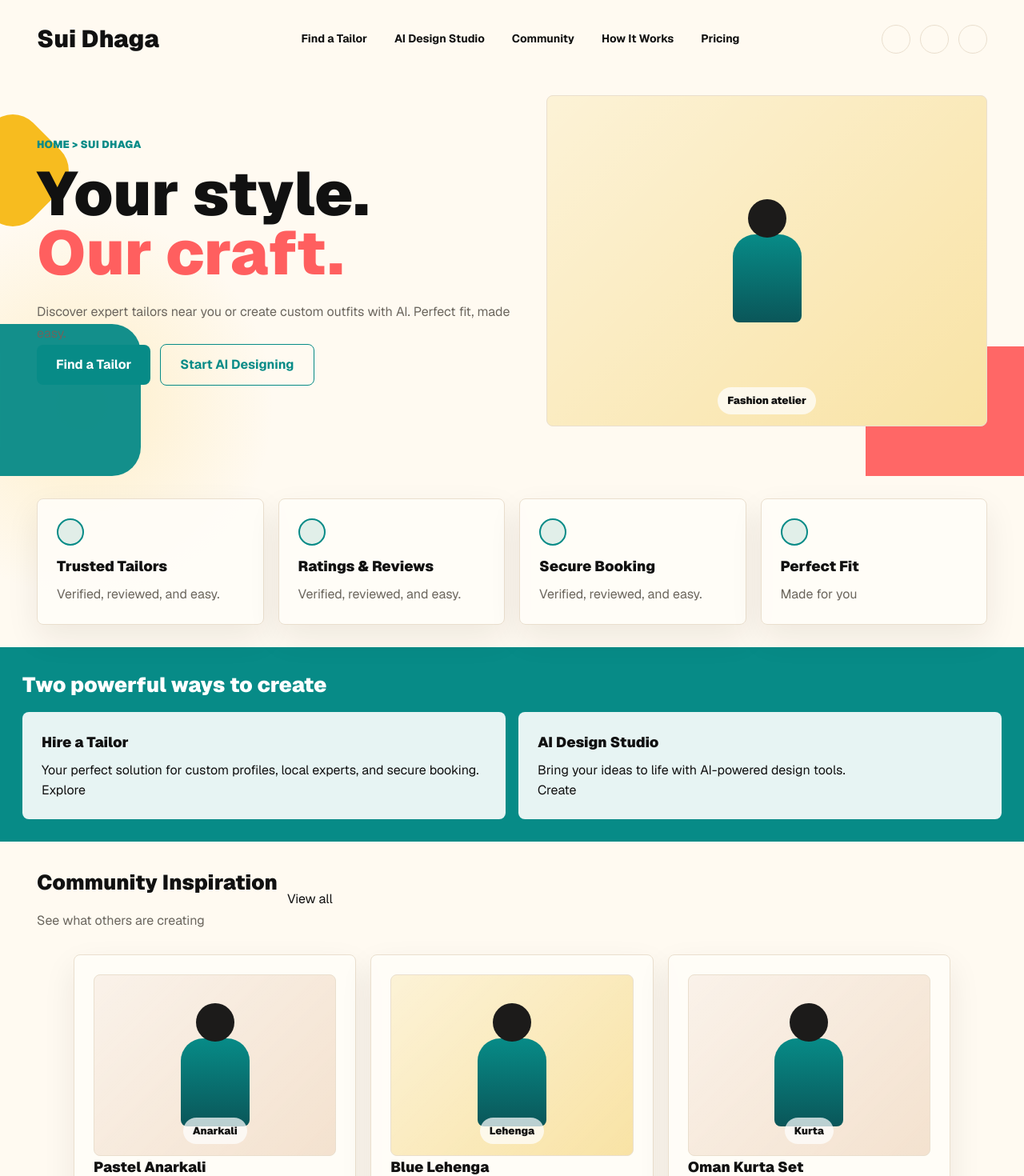
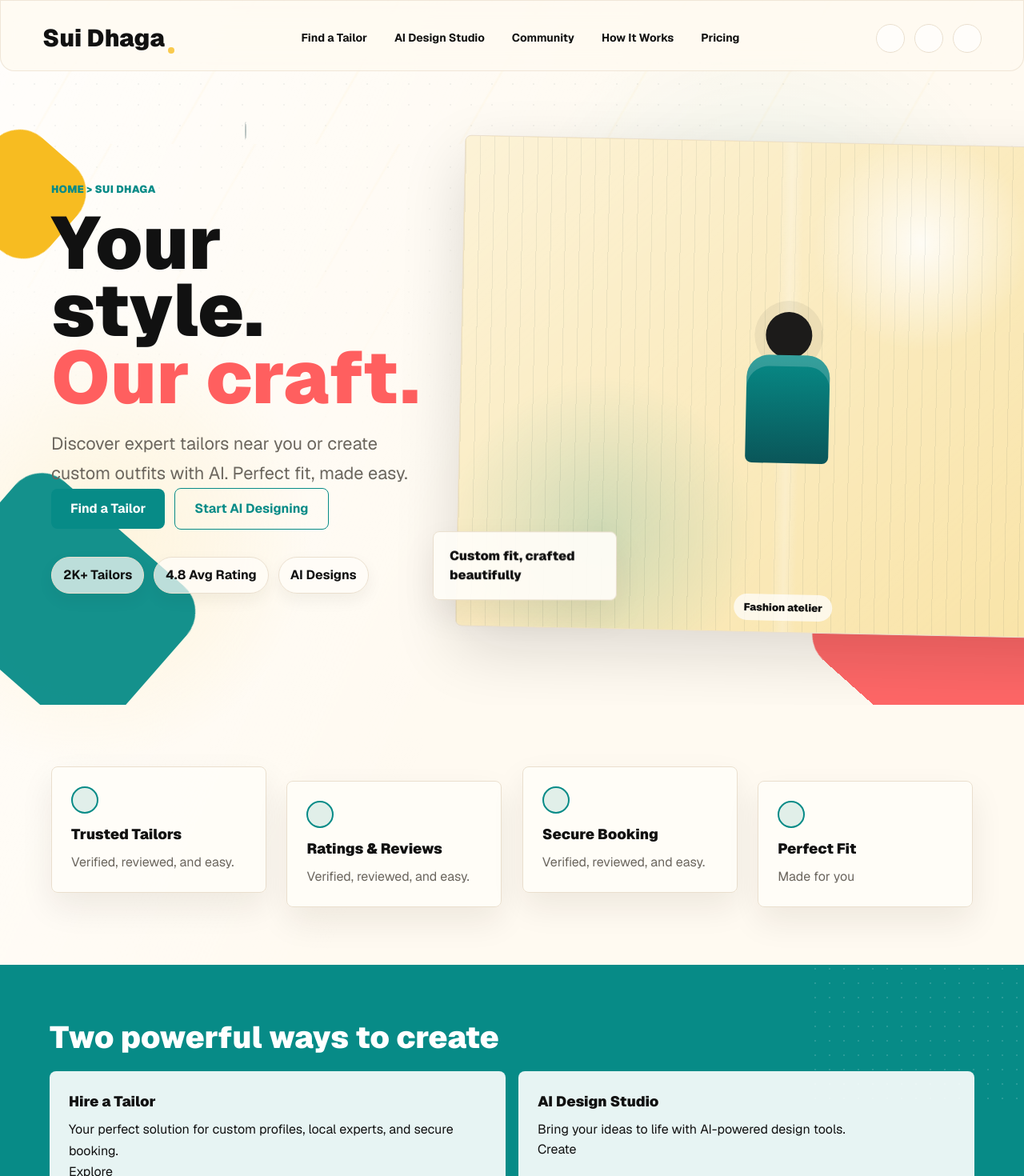
Before and after one commit to AdeelTahir-SE/Sui-Dhaga-website, a Next.js app: page / in a window 1280 px wide. Shown: the top 1470 px of the page at 80% size. Built offline with nearby package versions, Linux system fonts and the light colour scheme.

Commit message:
animations added

```diff
--- a/src/app/globals.css
+++ b/src/app/globals.css
@@ -13,7 +13,9 @@
   --coral: #ff5f5f;
   --yellow: #f7b915;
   --green: #219b69;
-  --shadow: 0 16px 40px rgba(38, 28, 18, 0.08);
+  --shadow: 0 18px 42px rgba(38, 28, 18, 0.08);
+  --shadow-strong: 0 28px 80px rgba(17, 17, 17, 0.14);
+  --max-page: 1520px;
 }
 
 @theme inline {
@@ -27,6 +29,7 @@ body {
   background: var(--background);
   color: var(--foreground);
   font-family: var(--font-geist-sans), Arial, Helvetica, sans-serif;
+  overflow-x: hidden;
 }
 
 * {
@@ -64,20 +67,43 @@ select:focus-visible {
 .app-page {
   min-height: 100vh;
   background:
-    radial-gradient(circle at 8% 20%, rgba(247, 185, 21, 0.18), transparent 15rem),
-    radial-gradient(circle at 96% 78%, rgba(255, 95, 95, 0.15), transparent 15rem),
+    linear-gradient(115deg, rgba(255, 255, 255, 0.72), transparent 34%),
+    radial-gradient(circle at 8% 20%, rgba(247, 185, 21, 0.2), transparent 18rem),
+    radial-gradient(circle at 96% 78%, rgba(255, 95, 95, 0.16), transparent 19rem),
+    radial-gradient(circle at 75% 10%, rgba(7, 139, 135, 0.08), transparent 20rem),
     var(--cream);
+  isolation: isolate;
+  position: relative;
+}
+
+.ambient-layer {
+  background-image:
+    radial-gradient(circle, rgba(6, 44, 50, 0.16) 1px, transparent 1px),
+    linear-gradient(120deg, transparent 48%, rgba(247, 185, 21, 0.12) 49%, transparent 50%);
+  background-position: 30px 40px, 0 0;
+  background-size: 26px 26px, 180px 180px;
+  inset: 0;
+  mask-image: linear-gradient(to bottom, black, transparent 75%);
+  opacity: 0.38;
+  pointer-events: none;
+  position: fixed;
+  z-index: -1;
 }
 
 .site-nav {
   align-items: center;
+  backdrop-filter: blur(18px);
+  background: rgba(255, 250, 241, 0.76);
+  border: 1px solid rgba(234, 223, 206, 0.7);
+  border-radius: 0 0 18px 18px;
   display: flex;
   gap: 32px;
   justify-content: space-between;
   margin: 0 auto;
-  max-width: 1440px;
-  padding: 26px 46px 12px;
-  position: relative;
+  max-width: var(--max-page);
+  padding: 24px 52px 18px;
+  position: sticky;
+  top: 0;
   z-index: 5;
 }
 
@@ -86,6 +112,20 @@ select:focus-visible {
   font-size: 30px;
   font-weight: 950;
   letter-spacing: 0;
+  position: relative;
+}
+
+.brand::after,
+.side-brand::after {
+  background: var(--yellow);
+  border-radius: 999px;
+  bottom: 3px;
+  content: "";
+  height: 8px;
+  opacity: 0.75;
+  position: absolute;
+  right: -12px;
+  width: 8px;
 }
 
 .site-nav nav {
@@ -114,6 +154,7 @@ select:focus-visible {
 .nav-icons span,
 .nav-icons a {
   align-items: center;
+  background: rgba(255, 255, 255, 0.7);
   border: 1px solid var(--line);
   border-radius: 999px;
   display: inline-flex;
@@ -130,14 +171,15 @@ select:focus-visible {
 
 .decor-frame {
   margin: 0 auto;
-  max-width: 1440px;
+  max-width: var(--max-page);
   overflow: hidden;
-  padding: 28px 46px 54px;
+  padding: clamp(34px, 5vw, 72px) clamp(30px, 5vw, 64px) clamp(54px, 7vw, 96px);
   position: relative;
 }
 
 .blob {
-  border-radius: 36px;
+  animation: drift 8s ease-in-out infinite alternate;
+  border-radius: 44px;
   display: block;
   opacity: 0.95;
   position: absolute;
@@ -146,32 +188,80 @@ select:focus-visible {
 
 .blob-yellow {
   background: var(--yellow);
-  height: 120px;
-  left: -44px;
-  top: 70px;
+  height: 140px;
+  left: -52px;
+  top: 96px;
   transform: rotate(45deg);
-  width: 120px;
+  width: 140px;
 }
 
 .blob-teal {
   background: var(--teal);
   bottom: 0;
-  height: 190px;
-  left: -54px;
-  width: 230px;
+  height: 230px;
+  left: -72px;
+  width: 285px;
 }
 
 .blob-coral {
   background: var(--coral);
-  bottom: -48px;
-  height: 210px;
-  right: -42px;
-  width: 240px;
+  animation-delay: -3s;
+  bottom: -62px;
+  height: 260px;
+  right: -56px;
+  width: 300px;
 }
 
 .decor-frame > *:not(.blob) {
   position: relative;
   z-index: 1;
+}
+
+.motif {
+  pointer-events: none;
+  position: absolute;
+  z-index: 0;
+}
+
+.motif-stitches {
+  border: 2px dashed rgba(6, 44, 50, 0.28);
+  border-bottom: 0;
+  border-left: 0;
+  border-radius: 50%;
+  height: 170px;
+  left: 21%;
+  top: 62%;
+  transform: rotate(-18deg);
+  width: 270px;
+}
+
+.motif-diamond {
+  animation: floatSpin 9s ease-in-out infinite;
+  border: 3px solid var(--teal);
+  height: 28px;
+  right: 14%;
+  top: 16%;
+  transform: rotate(45deg);
+  width: 28px;
+}
+
+.motif-diamond::after {
+  background: var(--yellow);
+  content: "";
+  height: 12px;
+  left: 5px;
+  position: absolute;
+  top: 5px;
+  width: 12px;
+}
+
+.motif-wave {
+  border-top: 5px solid var(--ink);
+  height: 18px;
+  right: 34%;
+  top: 22%;
+  transform: skewX(-28deg);
+  width: 62px;
 }
 
 .hero-grid,
@@ -190,17 +280,38 @@ select:focus-visible {
   gap: 28px;
 }
 
+.brand-page main > .content-grid,
+.brand-page main > .article-layout,
+.brand-page main > .post-detail,
+.brand-page main > .messages-grid,
+.brand-page main > .booking-grid,
+.brand-page main > .measurement-grid {
+  margin: clamp(42px, 6vw, 86px) auto;
+  max-width: calc(var(--max-page) - 120px);
+  padding: 0 clamp(30px, 5vw, 64px);
+}
+
 .hero-grid {
   align-items: center;
-  grid-template-columns: 1.05fr 0.95fr;
-  min-height: 430px;
+  grid-template-columns: minmax(420px, 0.86fr) minmax(480px, 1.14fr);
+  min-height: clamp(590px, 72vh, 760px);
+}
+
+.hero-copy {
+  animation: riseIn 620ms ease both;
+  max-width: 680px;
+}
+
+.hero-copy > p:not(.eyebrow) {
+  font-size: clamp(18px, 1.7vw, 23px);
+  max-width: 560px;
 }
 
 h1 {
   color: var(--ink);
-  font-size: clamp(40px, 6vw, 78px);
+  font-size: clamp(52px, 7.2vw, 106px);
   font-weight: 950;
-  line-height: 0.96;
+  line-height: 0.91;
   margin: 0 0 22px;
 }
 
@@ -210,13 +321,13 @@ h1 span {
 }
 
 h2 {
-  font-size: 26px;
+  font-size: clamp(28px, 3vw, 42px);
   font-weight: 900;
   margin: 0 0 14px;
 }
 
 h3 {
-  font-size: 18px;
+  font-size: clamp(18px, 1.4vw, 22px);
   font-weight: 850;
   margin: 0 0 8px;
 }
@@ -250,6 +361,20 @@ table button,
   display: inline-flex;
   justify-content: center;
   padding: 13px 24px;
+  position: relative;
+  transition: transform 180ms ease, box-shadow 180ms ease, background 180ms ease;
+}
+
+.btn:hover,
+form > button:hover,
+.search-row button:hover,
+.panel button:hover,
+.tailor-card a:hover,
+.page-header button:hover,
+.filter-row button:hover,
+table button:hover {
+  box-shadow: 0 12px 28px rgba(7, 139, 135, 0.22);
+  transform: translateY(-2px);
 }
 
 .btn.secondary,
@@ -267,10 +392,10 @@ table button,
 .action-grid,
 .category-row {
   display: grid;
-  gap: 18px;
-  margin: 28px auto;
-  max-width: 1348px;
-  padding: 0 46px;
+  gap: clamp(18px, 2vw, 28px);
+  margin: clamp(42px, 6vw, 86px) auto;
+  max-width: calc(var(--max-page) - 120px);
+  padding: 0 clamp(30px, 5vw, 64px);
 }
 
 .feature-strip {
@@ -304,6 +429,14 @@ table button,
   border: 1px solid var(--line);
   border-radius: 8px;
   box-shadow: var(--shadow);
+  position: relative;
+  transition: transform 220ms ease, box-shadow 220ms ease, border-color 220ms ease;
+}
+
+.panel {
+  background: transparent;
+  border: 0;
+  box-shadow: none;
 }
 
 .info-card,
@@ -315,6 +448,38 @@ table button,
 .phone-preview,
 .chat-panel {
   padding: 24px;
+}
+
+.panel {
+  padding: 0;
+}
+
+.info-card:hover,
+.panel:hover,
+.design-card:hover,
+.post-card:hover,
+.tailor-card:hover {
+  border-color: rgba(7, 139, 135, 0.22);
+  box-shadow: var(--shadow-strong);
+  transform: translateY(-5px);
+}
+
+.panel:hover {
+  border-color: transparent;
+  box-shadow: none;
+  transform: none;
+}
+
+.feature-strip .info-card:nth-child(even),
+.design-grid .design-card:nth-child(3n + 2),
+.stat-grid .info-card:nth-child(3n) {
+  transform: translateY(18px);
+}
+
+.feature-strip .info-card:nth-child(even):hover,
+.design-grid .design-card:nth-child(3n + 2):hover,
+.stat-grid .info-card:nth-child(3n):hover {
+  transform: translateY(10px);
 }
 
 .round-icon,
@@ -332,6 +497,8 @@ table button,
   align-items: center;
   aspect-ratio: 4 / 3;
   background:
+    radial-gradient(circle at 70% 20%, rgba(255, 255, 255, 0.85), transparent 18%),
+    radial-gradient(circle at 22% 80%, rgba(7, 139, 135, 0.18), transparent 24%),
     linear-gradient(135deg, rgba(255,255,255,0.55), rgba(255,255,255,0)),
     #f4dcc3;
   border: 1px solid var(--line);
@@ -342,6 +509,29 @@ table button,
   min-height: 150px;
   overflow: hidden;
   position: relative;
+  transform-style: preserve-3d;
+}
+
+.hero-visual {
+  animation: scaleIn 760ms 120ms ease both;
+  position: relative;
+}
+
+.hero-visual .figure-card {
+  box-shadow: var(--shadow-strong);
+  min-height: clamp(420px, 48vw, 620px);
+  transform: rotate(1.2deg);
+}
+
+.hero-visual .figure-card::before,
+.figure-card::before {
+  background:
+    linear-gradient(90deg, transparent 48%, rgba(255,255,255,0.45) 50%, transparent 52%),
+    repeating-linear-gradient(90deg, rgba(6,44,50,0.12) 0 1px, transparent 1px 18px);
+  content: "";
+  inset: 0;
+  opacity: 0.55;
+  position: absolute;
 }
 
 .figure-card.teal { background-color: #d8efed; }
@@ -352,18 +542,21 @@ table button,
 .figure-head {
   background: #1c1b1a;
   border-radius: 50%;
-  height: 48px;
+  box-shadow: 0 0 0 14px rgba(17, 17, 17, 0.06);
+  height: 58px;
   position: relative;
-  width: 48px;
+  width: 58px;
   z-index: 1;
 }
 
 .figure-body {
   background: linear-gradient(180deg, var(--teal), #0a5659);
   border-radius: 28px 28px 8px 8px;
-  height: 110px;
+  box-shadow: inset 0 14px 0 rgba(255, 255, 255, 0.18);
+  height: 135px;
   margin-top: -4px;
-  width: 86px;
+  width: 104px;
+  z-index: 1;
 }
 
 .figure-card span {
@@ -375,14 +568,59 @@ table button,
   font-weight: 850;
   padding: 7px 12px;
   position: absolute;
+  z-index: 2;
+}
+
+.floating-note {
+  animation: bob 4.8s ease-in-out infinite;
+  background: rgba(255, 253, 248, 0.92);
+  border: 1px solid var(--line);
+  border-radius: 8px;
+  bottom: 34px;
+  box-shadow: var(--shadow);
+  color: var(--ink);
+  font-weight: 850;
+  left: -34px;
+  max-width: 230px;
+  padding: 18px 20px;
+  position: absolute;
+}
+
+.hero-metrics {
+  display: flex;
+  flex-wrap: wrap;
+  gap: 12px;
+  margin-top: 34px;
+}
+
+.hero-metrics strong {
+  background: rgba(255, 253, 248, 0.72);
+  border: 1px solid var(--line);
+  border-radius: 999px;
+  box-shadow: 0 8px 20px rgba(38, 28, 18, 0.06);
+  padding: 10px 14px;
 }
 
 .teal-band {
   background: var(--teal);
   color: white;
-  margin: 28px auto;
-  max-width: 1348px;
-  padding: 28px;
+  margin: clamp(52px, 7vw, 92px) auto;
+  max-width: calc(var(--max-page) - 120px);
+  overflow: hidden;
+  padding: clamp(34px, 5vw, 62px);
+  position: relative;
+}
+
+.teal-band::after {
+  background: radial-gradient(circle, rgba(255,255,255,0.28) 1px, transparent 1px);
+  background-size: 18px 18px;
+  content: "";
+  height: 220px;
+  opacity: 0.5;
+  position: absolute;
+  right: -50px;
+  top: -40px;
+  width: 320px;
 }
 
 .teal-band p,
@@ -414,15 +652,15 @@ table button,
 
 .gallery,
 .steps-section {
-  margin: 32px auto;
-  max-width: 1348px;
-  padding: 0 46px;
+  margin: clamp(54px, 7vw, 98px) auto;
+  max-width: calc(var(--max-page) - 120px);
+  padding: 0 clamp(30px, 5vw, 64px);
 }
 
 .steps-section {
   display: grid;
-  gap: 28px;
-  grid-template-columns: 1.5fr 0.6fr;
+  gap: clamp(26px, 4vw, 56px);
+  grid-template-columns: 1.35fr 0.65fr;
 }
 
 .steps-row {
@@ -433,7 +671,12 @@ table button,
 
 .phone-preview {
   align-self: start;
-  min-height: 260px;
+  background:
+    linear-gradient(180deg, white, #f2efe8);
+  border-radius: 32px;
+  min-height: 360px;
+  padding: 36px 24px;
+  transform: rotate(2deg);
 }
 
 .site-footer {
@@ -442,9 +685,22 @@ table button,
   display: grid;
   gap: 36px;
   grid-template-columns: 1.8fr repeat(4, 1fr);
-  margin: 48px auto 0;
-  max-width: 1440px;
-  padding: 48px;
+  margin: 72px auto 0;
+  max-width: var(--max-page);
+  overflow: hidden;
+  padding: 58px;
+  position: relative;
+}
+
+.site-footer::after {
+  background: var(--teal);
+  border-radius: 46px;
+  bottom: -90px;
+  content: "";
+  height: 180px;
+  position: absolute;
+  right: -50px;
+  width: 260px;
 }
 
 .site-footer p,
@@ -468,12 +724,15 @@ table button,
 .auth-grid {
   align-items: center;
   grid-template-columns: 1fr 0.86fr;
-  min-height: 700px;
+  min-height: clamp(650px, 78vh, 820px);
 }
 
 .form-card {
   display: grid;
   gap: 16px;
+  margin-left: auto;
+  max-width: 560px;
+  width: 100%;
 }
 
 .form-card label,
@@ -495,6 +754,14 @@ select {
   min-height: 44px;
   padding: 0 13px;
   width: 100%;
+  transition: border-color 160ms ease, box-shadow 160ms ease, transform 160ms ease;
+}
+
+input:focus,
+select:focus {
+  border-color: rgba(7, 139, 135, 0.65);
+  box-shadow: 0 8px 20px rgba(7, 139, 135, 0.08);
+  transform: translateY(-1px);
 }
 
 .role-choice {
@@ -511,7 +778,8 @@ select {
 
 .marketplace-head {
   align-items: end;
-  grid-template-columns: 0.7fr 1fr;
+  grid-template-columns: minmax(360px, 0.72fr) minmax(420px, 1fr);
+  margin-bottom: 34px;
 }
 
 .search-row {
@@ -520,7 +788,7 @@ select {
 }
 
 .split-market {
-  grid-template-columns: 0.9fr 1.1fr;
+  grid-template-columns: minmax(460px, 0.82fr) minmax(560px, 1.18fr);
 }
 
 .split-market .filters {
@@ -528,7 +796,7 @@ select {
 }
 
 .map-layout {
-  grid-template-columns: 280px 1fr;
+  grid-template-columns: 320px 1fr;
 }
 
 .map-layout .tailor-list {
@@ -537,7 +805,7 @@ select {
 
 .tailor-list {
   display: grid;
-  gap: 14px;
+  gap: 16px;
 }
 
 .tailor-card,
@@ -564,7 +832,9 @@ select {
     linear-gradient(rgba(7,139,135,0.08) 1px, transparent 1px),
     #f2eadf;
   background-size: 62px 62px;
-  min-height: 520px;
+  border-radius: 18px;
+  box-shadow: var(--shadow-strong);
+  min-height: clamp(560px, 58vh, 720px);
   position: relative;
 }
 
@@ -586,7 +856,8 @@ select {
 .pin:nth-child(5n) { left: 46%; top: 66%; }
 
 .profile-layout {
-  grid-template-columns: 360px 1fr;
+  align-items: start;
+  grid-template-columns: minmax(360px, 0.78fr) minmax(620px, 1.22fr);
 }
 
 .thumb-row span {
@@ -598,6 +869,7 @@ select {
 
 .content-grid {
   grid-template-columns: repeat(2, 1fr);
+  margin-bottom: 28px;
 }
 
 .content-grid.slim {
@@ -606,8 +878,8 @@ select {
 
 .compare-grid {
   display: grid;
-  gap: 20px;
-  grid-template-columns: 280px 1fr;
+  gap: 28px;
+  grid-template-columns: 320px 1fr;
 }
 
 .table-panel {
@@ -634,9 +906,11 @@ th {
 
 .dashboard-grid {
   display: grid;
-  grid-template-columns: 260px 1fr;
+  grid-template-columns: 280px minmax(0, 1fr);
   margin: 0 auto;
-  max-width: 1480px;
+  max-width: var(--max-page);
+  position: relative;
+  width: 100%;
 }
 
 .side-nav,
@@ -647,6 +921,8 @@ th {
   gap: 7px;
   min-height: calc(100vh - 92px);
   padding: 24px;
+  position: sticky;
+  top: 92px;
 }
 
 .side-nav a,
@@ -669,19 +945,38 @@ th {
 }
 
 .dashboard-content {
-  padding: 30px;
+  min-width: 0;
+  padding: clamp(26px, 4vw, 54px);
 }
 
 .page-header {
   align-items: center;
+  background: transparent;
+  border: 0;
+  border-radius: 0;
+  box-shadow: none;
   display: flex;
   gap: 24px;
   justify-content: space-between;
-  margin-bottom: 26px;
+  margin-bottom: clamp(28px, 4vw, 48px);
+  overflow: visible;
+  padding: 0;
+  position: relative;
+}
+
+.page-header::after {
+  background: linear-gradient(90deg, var(--yellow), var(--coral));
+  border-radius: 999px;
+  bottom: -14px;
+  content: "";
+  height: 6px;
+  left: 0;
+  position: absolute;
+  width: min(220px, 34vw);
 }
 
 .page-header h1 {
-  font-size: clamp(30px, 4vw, 48px);
+  font-size: clamp(34px, 4.6vw, 58px);
 }
 
 .list-row {
@@ -689,17 +984,21 @@ th {
   border-bottom: 1px solid var(--line);
   display: flex;
   justify-content: space-between;
-  padding: 14px 0;
+  padding: 18px 0;
+}
+
+.list-row:first-of-type {
+  border-top: 1px solid var(--line);
 }
 
 .studio-grid {
-  grid-template-columns: 0.85fr 1.15fr;
+  grid-template-columns: minmax(420px, 0.82fr) minmax(560px, 1.18fr);
 }
 
 .feed-grid {
   display: grid;
-  gap: 22px;
-  grid-template-columns: 1fr 330px;
+  gap: 30px;
+  grid-template-columns: minmax(540px, 1fr) 360px;
 }
 
 .post-card {
@@ -707,11 +1006,22 @@ th {
 }
 
 .messages-grid {
-  grid-template-columns: 420px 1fr;
+  grid-template-columns: 430px minmax(560px, 1fr);
 }
 
 .chat-panel {
   min-height: 520px;
+}
+
+.list-panel {
+  display: grid;
+  gap: 8px;
+}
+
+.list-panel h2,
+.panel h2,
+.panel h3 {
+  margin-bottom: 18px;
 }
 
 .bubble {
@@ -731,7 +1041,8 @@ th {
 }
 
 .booking-grid {
-  grid-template-columns: repeat(4, 1fr);
+  align-items: start;
+  grid-template-columns: minmax(260px, 0.9fr) minmax(320px, 1.05fr) minmax(240px, 0.8fr) minmax(320px, 1.1fr);
 }
 
 .calendar-mock {
@@ -748,7 +1059,7 @@ th {
 }
 
 .measurement-grid {
-  grid-template-columns: 0.6fr 1fr;
+  grid-template-columns: minmax(360px, 0.7fr) minmax(520px, 1fr);
 }
 
 .editor-top {
@@ -761,7 +1072,7 @@ th {
 .editor-grid {
   display: grid;
   gap: 18px;
-  grid-template-columns: 220px 1fr 320px;
+  grid-template-columns: 230px minmax(520px, 1fr) 340px;
 }
 
 .tool-list {
@@ -779,7 +1090,12 @@ th {
   align-items: center;
   display: flex;
   justify-content: center;
-  min-height: 620px;
+  background:
+    linear-gradient(90deg, rgba(6,44,50,0.06) 1px, transparent 1px),
+    linear-gradient(rgba(6,44,50,0.06) 1px, transparent 1px),
+    rgba(255, 253, 248, 0.8);
+  background-size: 28px 28px;
+  min-height: clamp(620px, 68vh, 780px);
   padding: 26px;
 }
 
@@ -817,12 +1133,16 @@ th {
 .admin-page {
   background: #f8faf9;
   min-height: 100vh;
+  position: relative;
 }
 
 .admin-sidebar {
-  background: var(--teal-dark);
+  background:
+    radial-gradient(circle at 100% 0%, rgba(7, 139, 135, 0.36), transparent 13rem),
+    var(--teal-dark);
   color: white;
   min-height: 100vh;
+  top: 0;
 }
 
 .admin-topbar {
@@ -857,6 +1177,83 @@ th {
   overflow: hidden;
   position: absolute;
   width: 1px;
+}
+
+main > *,
+.dashboard-content > * {
+  animation: riseIn 520ms ease both;
+}
+
+.dashboard-content > *:nth-child(2),
+main > *:nth-child(2) {
+  animation-delay: 90ms;
+}
+
+.dashboard-content > *:nth-child(3),
+main > *:nth-child(3) {
+  animation-delay: 160ms;
+}
+
+@keyframes riseIn {
+  from {
+    opacity: 0;
+    transform: translateY(18px);
+  }
+  to {
+    opacity: 1;
+    transform: translateY(0);
+  }
+}
+
+@keyframes scaleIn {
+  from {
+    opacity: 0;
+    transform: scale(0.96) translateY(16px);
+  }
+  to {
+    opacity: 1;
+    transform: scale(1) translateY(0);
+  }
+}
+
+@keyframes bob {
+  from,
+  to {
+    transform: translateY(0) rotate(-1deg);
+  }
+  50% {
+    transform: translateY(-12px) rotate(1deg);
+  }
+}
+
+@keyframes drift {
+  from {
+    transform: translate3d(0, 0, 0) rotate(35deg);
+  }
+  to {
+    transform: translate3d(10px, -14px, 0) rotate(42deg);
+  }
+}
+
+@keyframes floatSpin {
+  from,
+  to {
+    transform: translateY(0) rotate(45deg);
+  }
+  50% {
+    transform: translateY(-12px) rotate(60deg);
+  }
+}
+
+@media (prefers-reduced-motion: reduce) {
+  *,
+  *::before,
+  *::after {
+    animation-duration: 1ms !important;
+    animation-iteration-count: 1 !important;
+    scroll-behavior: auto !important;
+    transition-duration: 1ms !important;
+  }
 }
 
 @media (max-width: 1100px) {
--- a/src/components/common/site-shell.tsx
+++ b/src/components/common/site-shell.tsx
@@ -55,6 +55,7 @@ function FooterColumn({ title, links }: { title: string; links: string[] }) {
 export function PublicShell({ children, footer = true }: { children: React.ReactNode; footer?: boolean }) {
   return (
     <div className="brand-page">
+      <div className="ambient-layer" aria-hidden="true" />
       <PublicNav />
       <main>{children}</main>
       {footer ? <PublicFooter /> : null}
@@ -82,6 +83,7 @@ export function DashboardShell({
 
   return (
     <div className={isAdmin ? "admin-page" : "app-page"}>
+      <div className="ambient-layer" aria-hidden="true" />
       {isAdmin ? null : <PublicNav />}
       <div className="dashboard-grid">
         <aside className={isAdmin ? "admin-sidebar" : "side-nav"}>
@@ -119,6 +121,9 @@ function AdminTopbar() {
 export function DecorativeFrame({ children }: { children: React.ReactNode }) {
   return (
     <section className="decor-frame">
+      <span className="motif motif-stitches" />
+      <span className="motif motif-diamond" />
+      <span className="motif motif-wave" />
       <span className="blob blob-yellow" />
       <span className="blob blob-teal" />
       <span className="blob blob-coral" />
@@ -157,7 +162,7 @@ export function PageHero({
   return (
     <DecorativeFrame>
       <div className="hero-grid">
-        <div>
+        <div className="hero-copy">
           {eyebrow ? <p className="eyebrow">{eyebrow}</p> : null}
           <h1>{title} {accent ? <span>{accent}</span> : null}</h1>
           <p>{copy}</p>
@@ -165,8 +170,16 @@ export function PageHero({
             <Link className="btn primary" href="/tailors">Find a Tailor</Link>
             <Link className="btn secondary" href="/design-studio">Start AI Designing</Link>
           </div>
+          <div className="hero-metrics" aria-label="Platform highlights">
+            <strong>2K+ Tailors</strong>
+            <strong>4.8 Avg Rating</strong>
+            <strong>AI Designs</strong>
+          </div>
         </div>
-        <FigureCard label={visual} tone="yellow" />
+        <div className="hero-visual">
+          <FigureCard label={visual} tone="yellow" />
+          <div className="floating-note">Custom fit, crafted beautifully</div>
+        </div>
       </div>
     </DecorativeFrame>
   );
```
